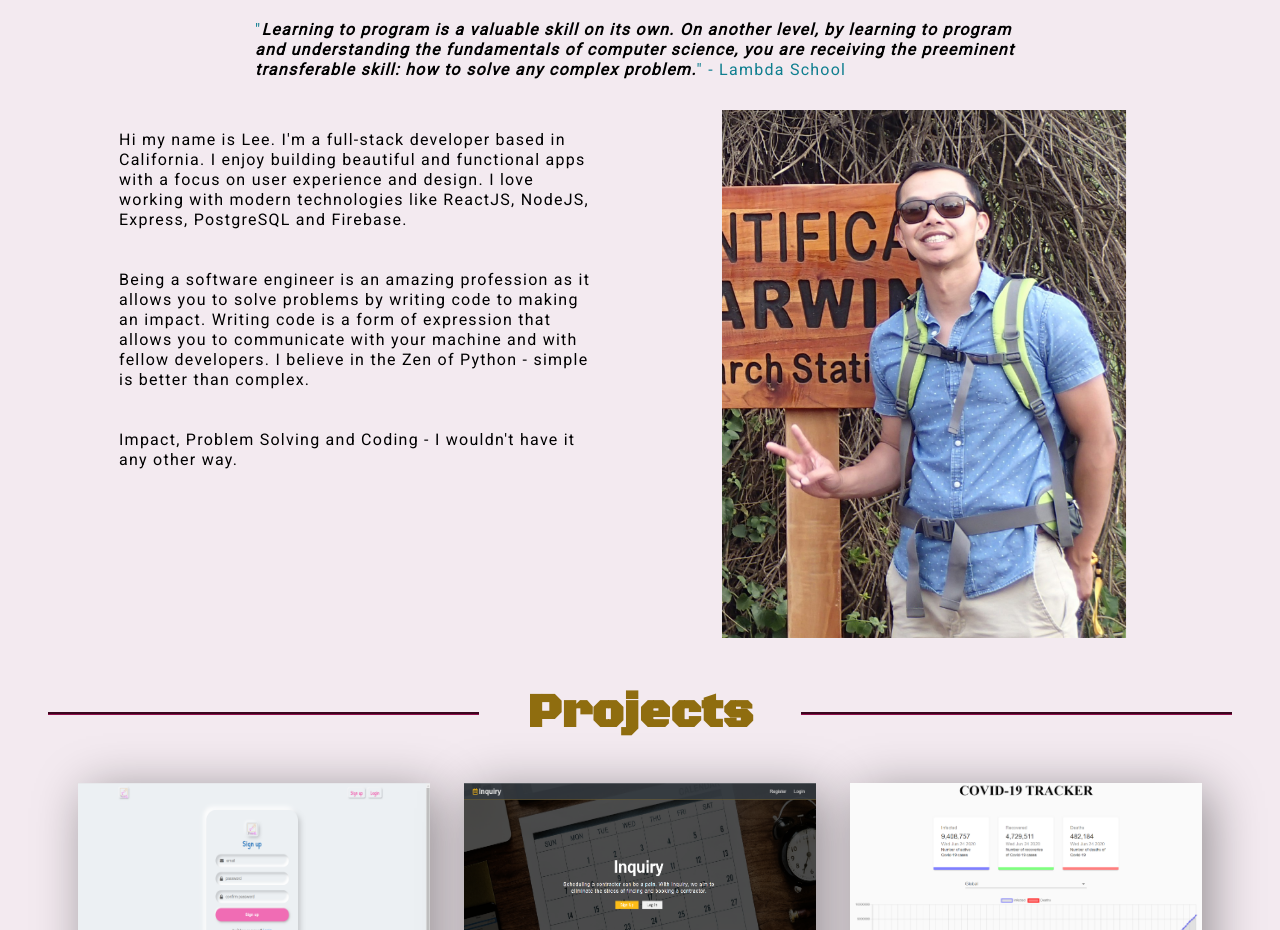
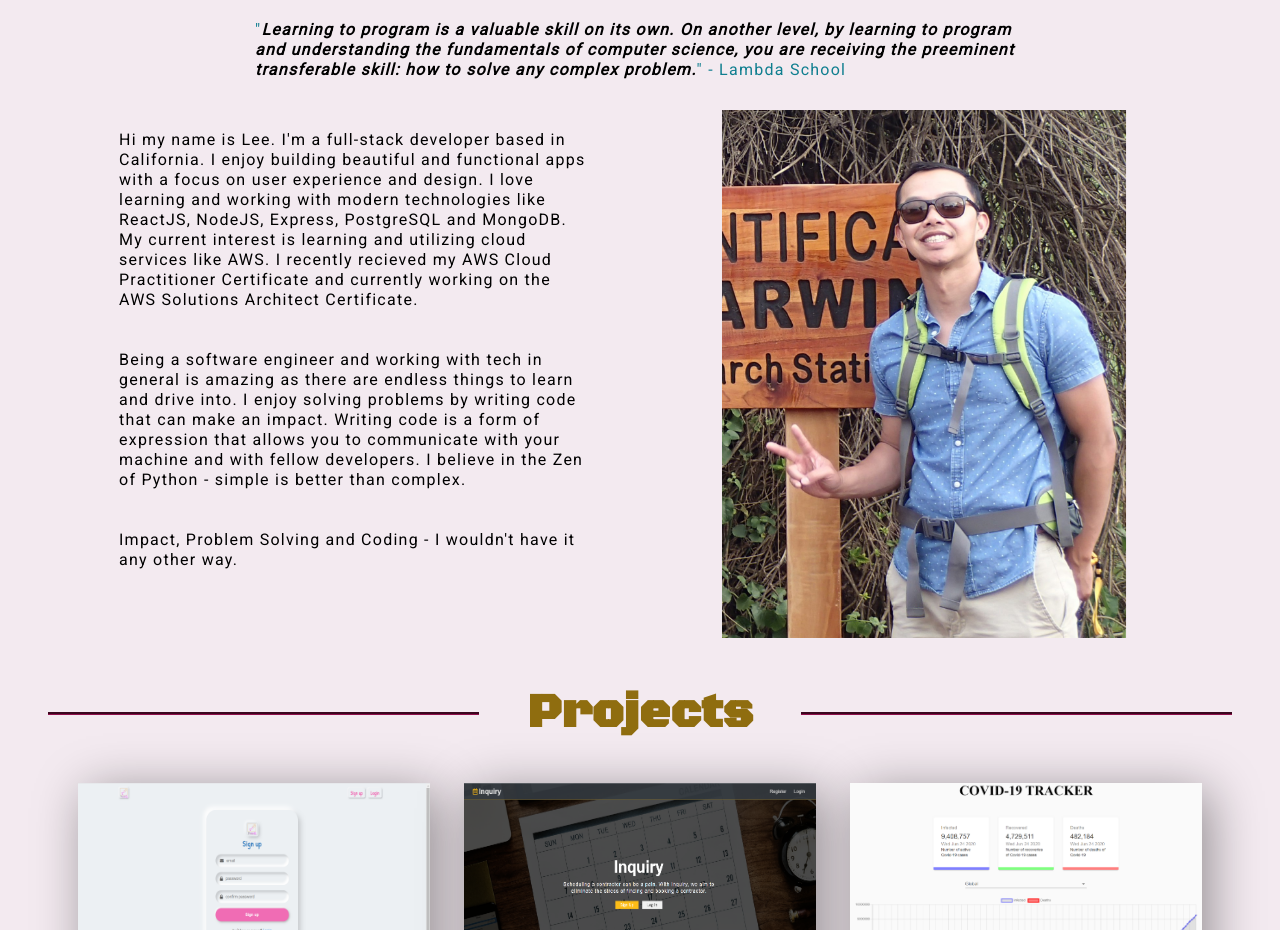
Before and after one commit to LeeTann/leetann-portfolio, a React (Create React App) app: page / in a window 1280 px wide. Shown: the part 920-1850 px from the top of the page. Built offline with nearby package versions, Linux system fonts and the light colour scheme; the HTML template or start-up script is replaced by a standard one.

Commit message:
Updated About page

```diff
--- a/src/components/about/About.js
+++ b/src/components/about/About.js
@@ -18,13 +18,15 @@ export default function About() {
                     <Fade left duration="1200">
                         <div className="about-me">
                             <p>Hi my name is Lee. I'm a full-stack developer based in California. I enjoy building
-                                beautiful and functional apps with a focus on user experience and design. I love working with
-                                modern technologies like ReactJS, NodeJS, Express, PostgreSQL and Firebase.
+                                beautiful and functional apps with a focus on user experience and design. I love learning and working with
+                                modern technologies like ReactJS, NodeJS, Express, PostgreSQL and MongoDB. My current interest is learning and utilizing
+                                cloud services like AWS. I recently recieved my AWS Cloud Practitioner Certificate and currently working on the AWS
+                                Solutions Architect Certificate.
                             </p>
                             <p>
-                                Being a software engineer is an amazing profession as it allows you to solve problems
-                                by writing code to making an impact. Writing code is a form of expression that allows you
-                                to communicate with your machine and with fellow developers.
+                                Being a software engineer and working with tech in general is amazing as there are endless things to learn
+                                and drive into. I enjoy solving problems by writing code that can make an impact.
+                                Writing code is a form of expression that allows you to communicate with your machine and with fellow developers.
                                 I believe in the Zen of Python - simple is better than complex.
                             </p>
                             <p>
```
